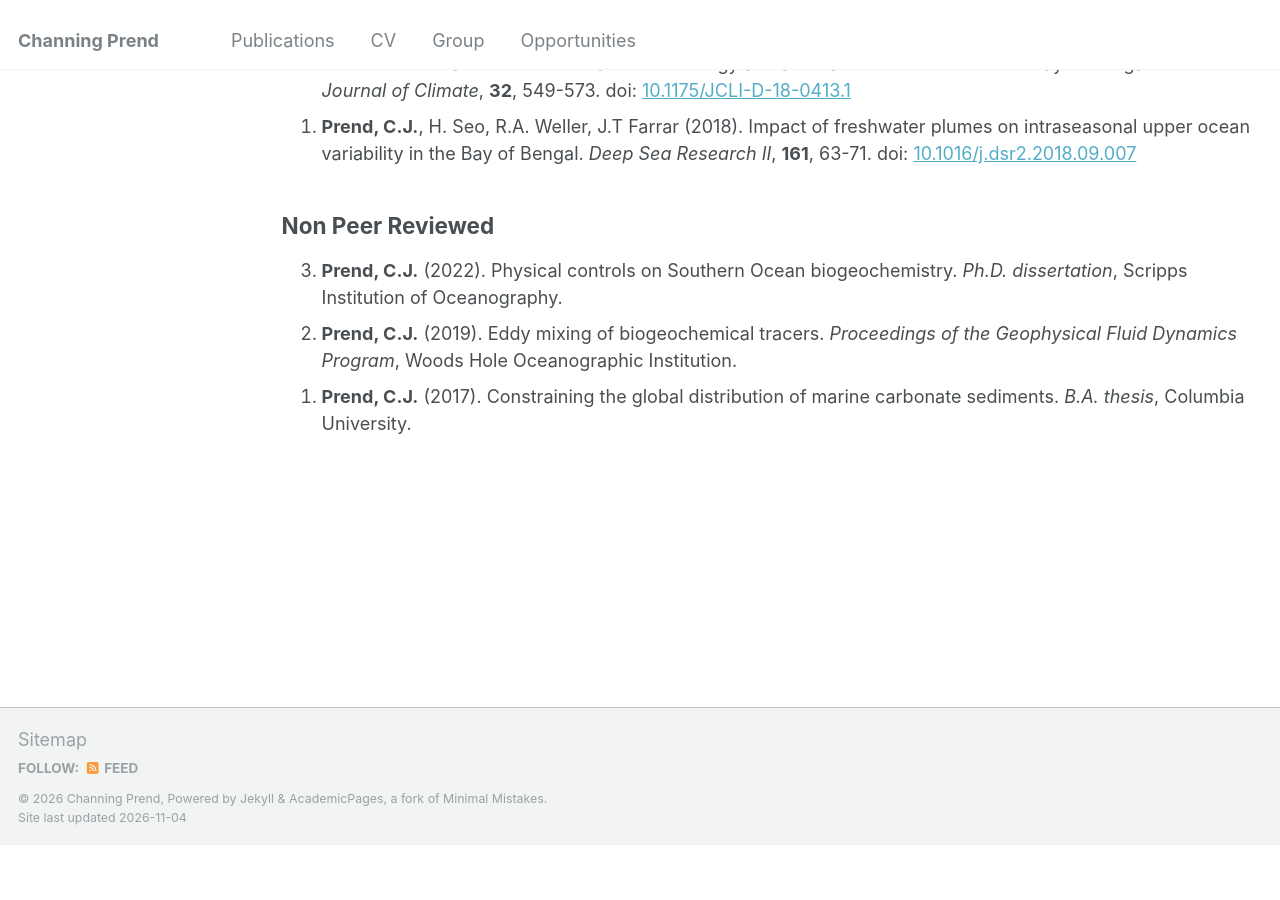
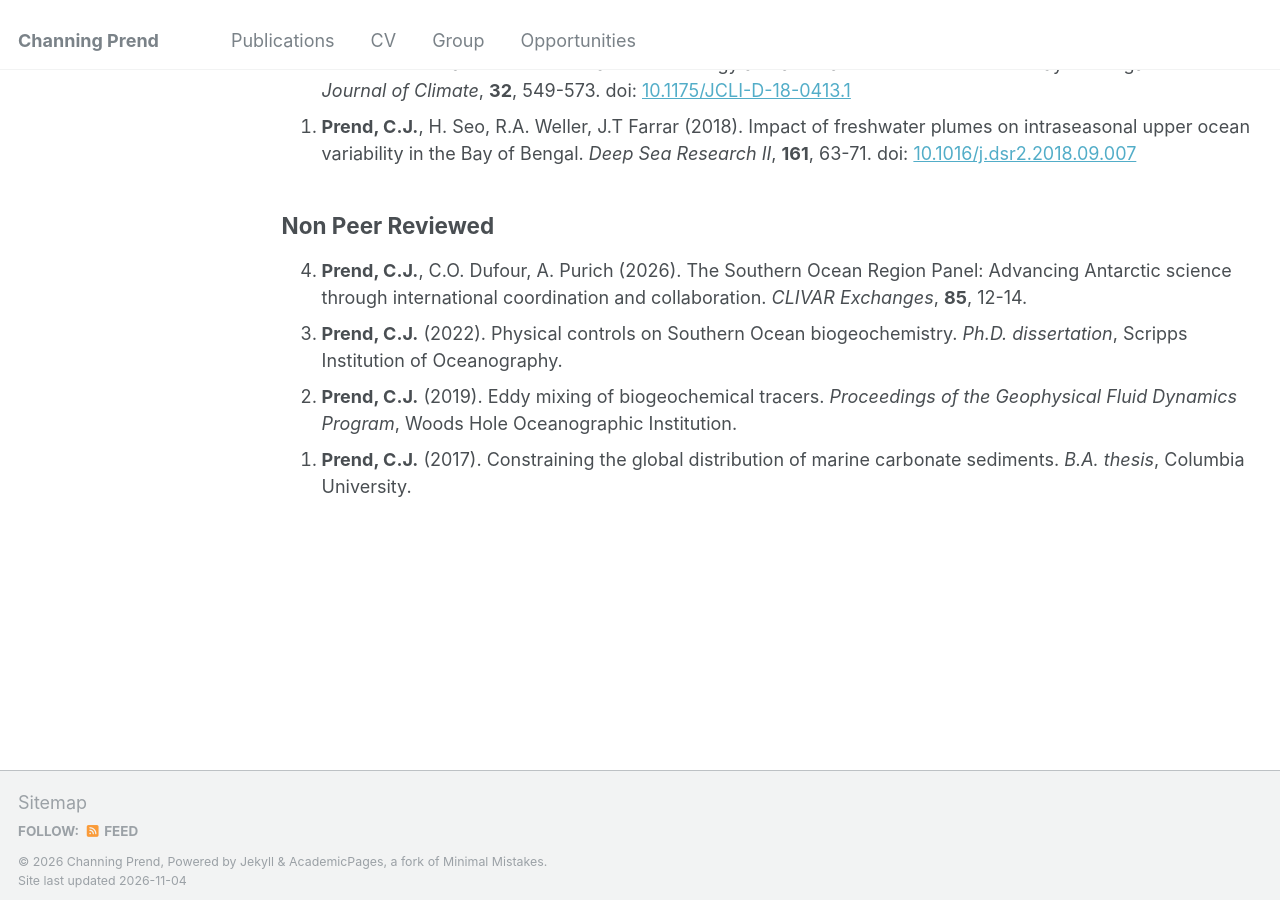
Before and after one commit to cprend/cprend.github.io, a Jekyll site: the page built from _pages/publications.md, in a window 1280 px wide and 900 px high, scrolled down 1947 px. Built offline with Jekyll 4.4.1, drawn with Linux system fonts in a browser that asks for light colours; before the commit the page ends 2792 px from its top, so only the background shows below that.

Commit message:
Update publications.md

```diff
--- a/_pages/publications.md
+++ b/_pages/publications.md
@@ -36,6 +36,7 @@ You can also find my articles on <u><a href="https://scholar.google.com/citation
 
 ## Non Peer Reviewed
 <ol reversed>
+  <li><b>Prend, C.J.</b>, C.O. Dufour, A. Purich (2026). The Southern Ocean Region Panel: Advancing Antarctic science through international coordination and collaboration. <em>CLIVAR Exchanges</em>, <b>85</b>, 12-14.</li>
   <li><b>Prend, C.J.</b> (2022). Physical controls on Southern Ocean biogeochemistry. <em>Ph.D. dissertation</em>, Scripps Institution of Oceanography.</li>
   <li><b>Prend, C.J.</b> (2019). Eddy mixing of biogeochemical tracers. <em>Proceedings of the Geophysical Fluid Dynamics Program</em>, Woods Hole Oceanographic Institution.</li>
   <li><b>Prend, C.J.</b> (2017). Constraining the global distribution of marine carbonate sediments. <em>B.A. thesis</em>, Columbia University.</li>
```
